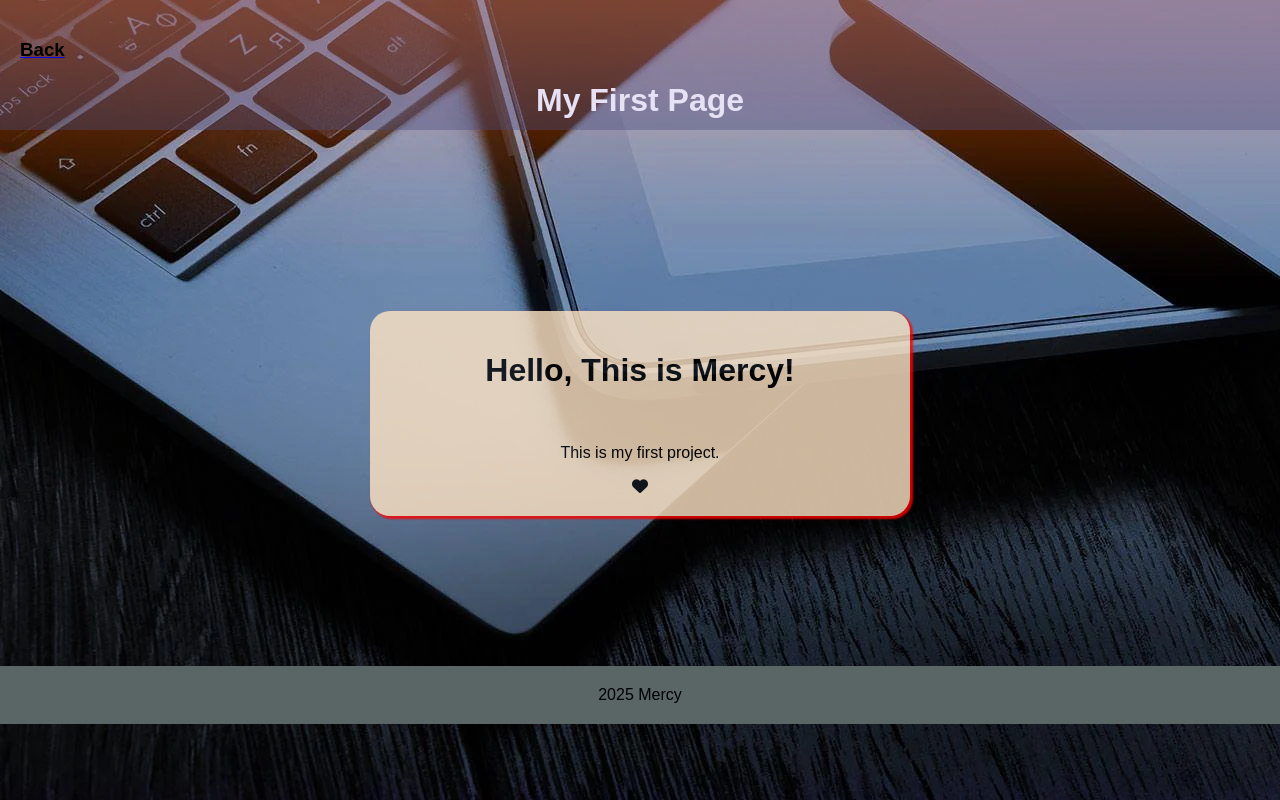
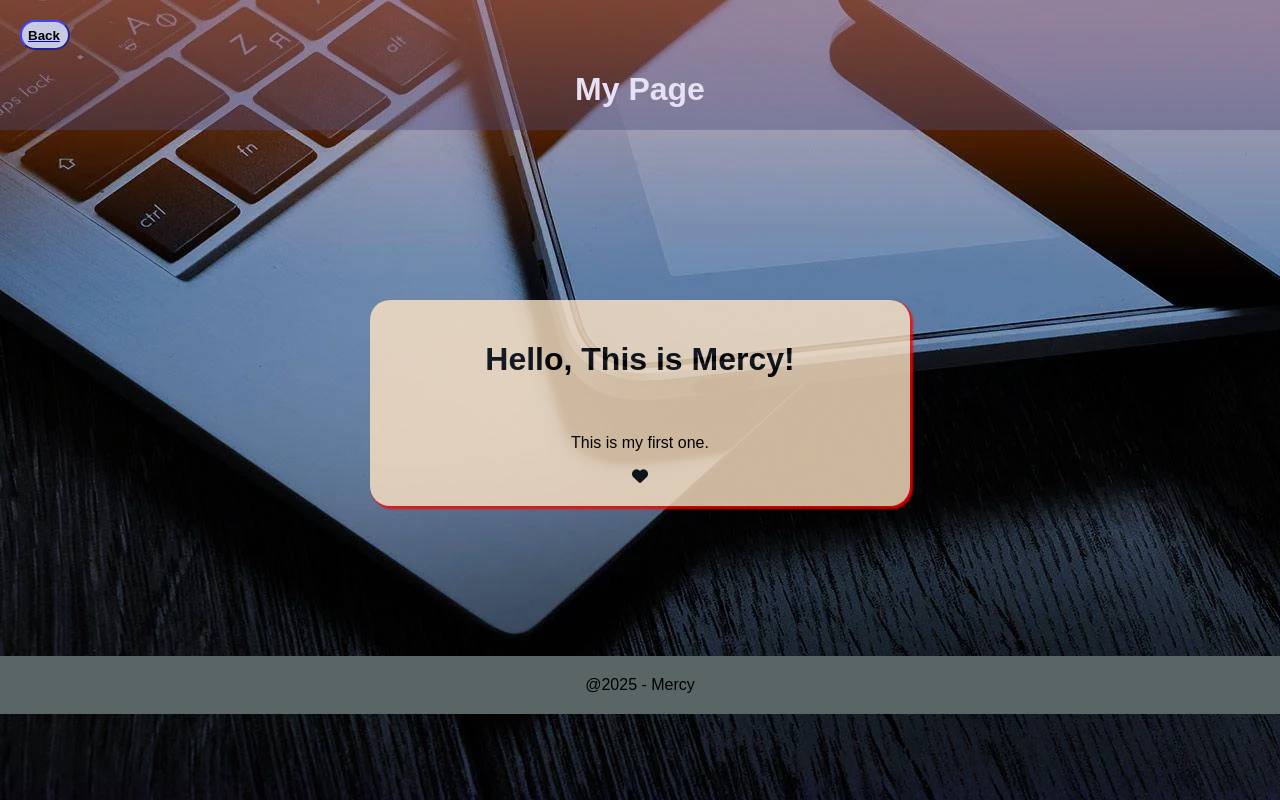
Before and after one commit to mercyarulappan/LoginPage, a plain HTML site: page index2.html in a window 1280 px wide. Shown: the top 800 px of the page. Drawn offline with Linux system fonts and the light colour scheme.

Commit message:
Update index2.html

```diff
--- a/index2.html
+++ b/index2.html
@@ -59,6 +59,23 @@
             margin: 20px auto;
             max-width: 500px;
         }
+        button{
+            color: black;
+            background-color: rgb(199, 202, 224);
+            border-radius: 20px;
+
+            border-color: rgb(56, 59, 221);
+            height: 30px;
+            width: 50px;
+            cursor: pointer;
+            display: flex;
+
+            align-items: center;
+
+
+
+
+        }
     </style>
 </head>
 
@@ -67,9 +84,9 @@
         <div class="trans"> </div>
         <div class="head">
             <a href="index.html">
-            <h3  style="text-align: left;color: black;">Back</h3>
+            <button><b>Back</b></button>
             </a>
-            <h1>My First Page</h1>
+            <h1>My Page</h1>
         </div>
     </header>
     <main>
@@ -77,14 +94,14 @@
         <div class="helper">
             <h1>Hello, This is Mercy!</h1>
             <br>
-            <p>This is my first project.</p>
+            <p>This is my first one.</p>
             <i class="fas fa-heart"></i>
 
         </div>
 
     </main>
     <footer>
-        2025 Mercy
+        @2025  - Mercy
     </footer>
 
 </body>
```
